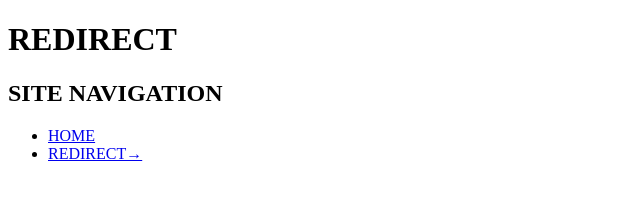
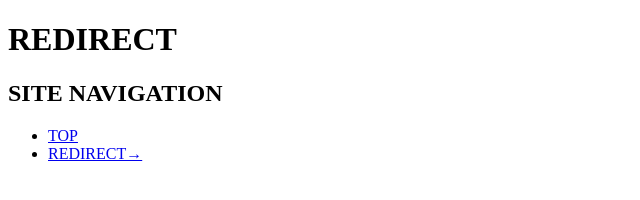
Before and after one commit to Ami-Kimura/findmusic, a plain HTML site: page index.html in a window 1280 px wide. Shown: the full height of the page, 0-640 px from the left. Drawn offline with Linux system fonts and the light colour scheme; no server answers.

Commit message:
Update index.html

```diff
--- a/index.html
+++ b/index.html
@@ -9,7 +9,7 @@
     <h1>REDIRECT</h1>
     <h2>SITE NAVIGATION</h2>
     <ul>
-      <li><a href="index.html">HOME</a></li>
+      <li><a href="index.html">TOP</a></li>
       <li><a href="redirect.html">REDIRECT→</a></li>
     </ul>
 
```
